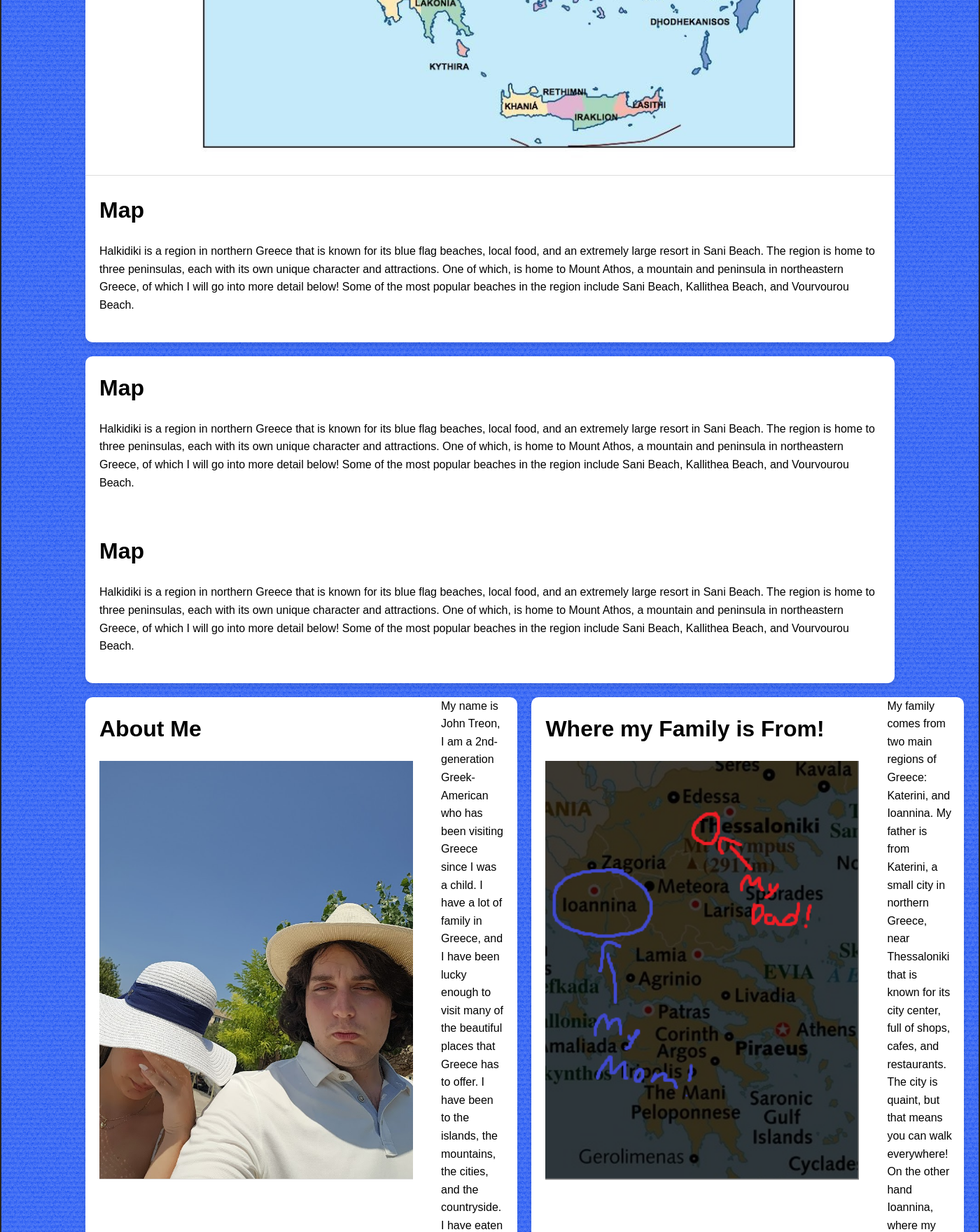
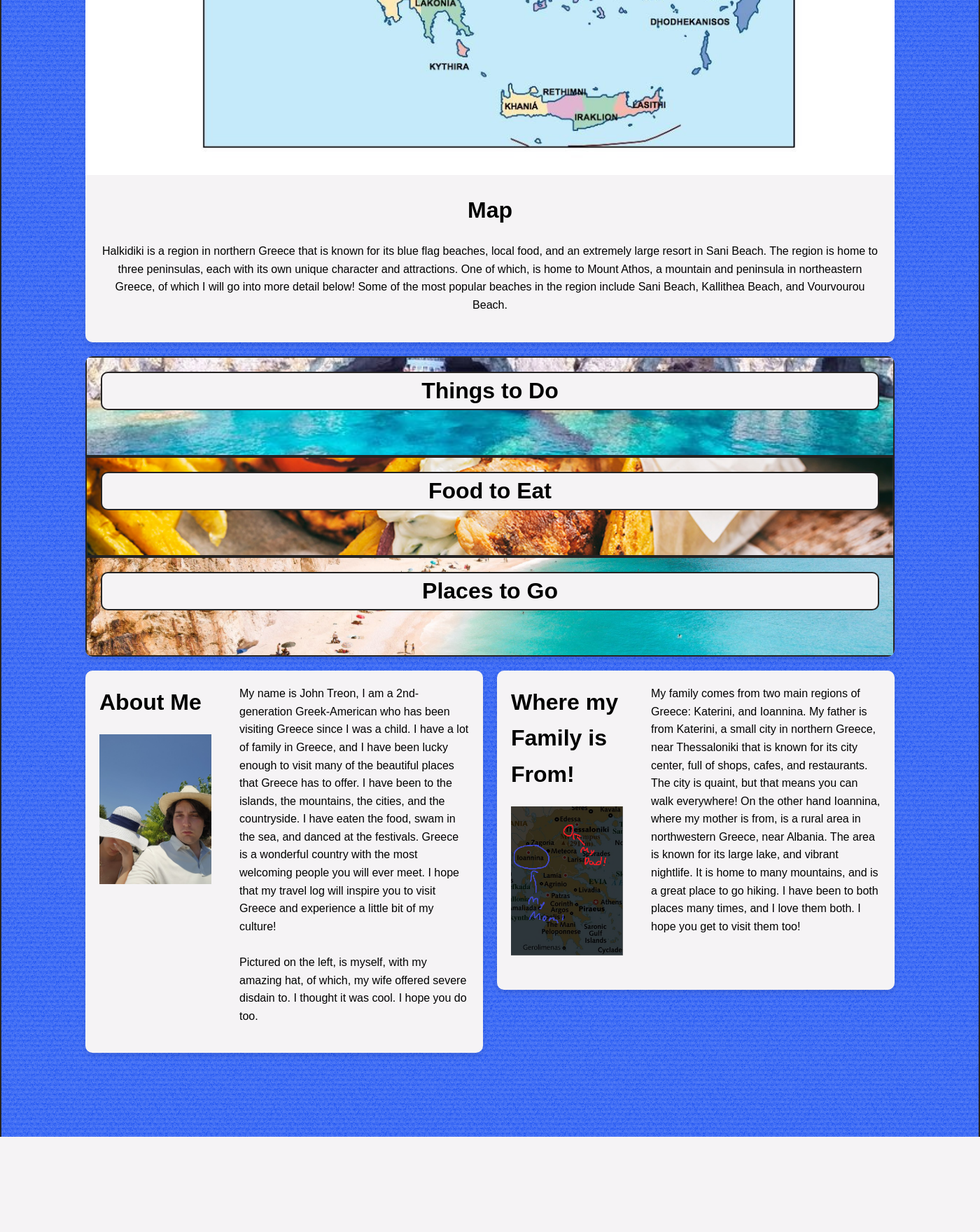
Before and after one commit to jht3250/ISTE240, a PHP site: page /html/index.html in a window 1400 px wide. Shown: the part 745-2505 px from the top of the page at 70% size. After the commit the page ends 2369 px from the top, so only its background shows below. Run offline with PHP 8.4, Linux system fonts and the light colour scheme.

Commit message:
finished main content. Working on references/grading page and adding a footer.

```diff
--- a/indiproj/css/styles-3.css
+++ b/indiproj/css/styles-3.css
@@ -287,7 +294,7 @@ body {
 }
 
 .homeitem {
-    background-color: white;
+    background-color: #F5F3F5;
     border-radius: 10px;
     box-shadow: 0 4px 8px rgba(0, 0, 0, 0.1);
     overflow: hidden;
@@ -298,10 +305,15 @@ body {
 .homeitem-image {
     width: 100%;
     height: auto;
-    border-bottom: 1px solid #ddd;
+    border-bottom: 1px solid #F5F3F5;
 }
 
 .homeitem-desc {
+    text-align: center;
+    display: flex;
+    flex-direction: column;
+    justify-content: center;
+    align-items: center;
     padding: 20px;
 }
 
@@ -331,7 +351,7 @@ body {
 
 .homeitem-about {
     display: flex;
-    background-color: white;
+    background-color: #F5F3F5;
     border-radius: 10px;
     box-shadow: 0 4px 8px rgba(0, 0, 0, 0.1);
     overflow: hidden;
@@ -339,16 +359,53 @@ body {
     width: 100%;
 }
 
+.selection {
+    cursor: pointer;
+    transition: opacity 0.1s ease-in;
+    border: 2px solid #252323;
+}
+
+.selection:hover {
+    opacity: 0.8;
+}
+
+.selection.eat {
+    background-image: url(../assets/images/gyro.jpg);
+    background-size: cover;
+    background-position: center;
+}
+
+.selection.go {
+    background-image: url(../assets/images/lefkada.webp);
+    background-size: cover;
+    background-position: center;
+}
+
+.selection.do {
+    background-image: url(../assets/images/paxos.jpg);
+    background-size: cover;
+    background-position: center;
+}
+
+.selection h2 {
+    border: 2px solid #252323;
+    border-radius: 10px;
+    background-color: #F5F3F5;
+}
+.selection p {
+    border: 2px solid #252323;
+    border-radius: 10px;
+    background-color: #F5F3F5;
+}
+
 .homeitem-about-image {
-    width: 28em;
+    width: 10rem;
     height: auto;
-    border-bottom: 1px solid #ddd;
+    border-bottom: 1px solid #F5F3F5;
 }
 
 .homeitem-about-desc {
-    padding-left: 20px;
-    padding-right: 20px;
-    padding-bottom: 20px;
+    padding: 20px;
 }
 
 .homeitem-about-desc h3 {
--- a/indiproj/html/index.html
+++ b/indiproj/html/index.html
@@ -30,28 +30,49 @@
                         </div>
                     </div>
                     <div class="homeitem">
-                        <div class="homeitem-desc">
+                        <div class="homeitem-desc selection do" onmouseover="toggleDescription(this)" onmouseout="toggleDescription(this)">
+                            <a class="hiddenlink" href="./do.html">
                                 <span>
-                                <h2> Map </h2>
+                                    <h2 > Things to Do </h2>
+                                    <p class="hidden">
                                         Halkidiki is a region in northern Greece that is known for its blue flag beaches, local food, and an extremely large resort in Sani Beach.
                                         The region is home to three peninsulas, each with its own unique character and attractions.
                                         One of which, is home to Mount Athos, a mountain and peninsula in northeastern Greece, of which I will go into more detail below!
                                         Some of the most popular beaches in the region include Sani Beach, Kallithea Beach, and Vourvourou Beach.
+                                    </p>
                                 </span>
+                            </a>
                         </div>
-                        <div class="homeitem-desc">
+                        <div class="homeitem-desc selection eat" onmouseover="toggleDescription(this)" onmouseout="toggleDescription(this)">
+                            <a class="hiddenlink" href="./do.html">
                                 <span>
-                                <h2> Map </h2>
+                                    <h2> Food to Eat </h2>
+                                    <p class="hidden">
                                         Halkidiki is a region in northern Greece that is known for its blue flag beaches, local food, and an extremely large resort in Sani Beach.
                                         The region is home to three peninsulas, each with its own unique character and attractions.
                                         One of which, is home to Mount Athos, a mountain and peninsula in northeastern Greece, of which I will go into more detail below!
                                         Some of the most popular beaches in the region include Sani Beach, Kallithea Beach, and Vourvourou Beach.
+                                    </p>
                                 </span>
+                            </a>
+                        </div>
+                        <div class="homeitem-desc selection go" onmouseover="toggleDescription(this)" onmouseout="toggleDescription(this)">
+                            <a class="hiddenlink" href="./do.html">
+                                <span>
+                                    <h2> Places to Go </h2>
+                                    <p class="hidden">
+                                        Halkidiki is a region in northern Greece that is known for its blue flag beaches, local food, and an extremely large resort in Sani Beach.
+                                        The region is home to three peninsulas, each with its own unique character and attractions.
+                                        One of which, is home to Mount Athos, a mountain and peninsula in northeastern Greece, of which I will go into more detail below!
+                                        Some of the most popular beaches in the region include Sani Beach, Kallithea Beach, and Vourvourou Beach.
+                                    </p>
+                                </span>
+                            </a>
                         </div>
                     </div>
                     <div class="bottomflex">
                         <div class="homeitem-about">
-                            <div class="homeitem-desc">
+                            <div class="homeitem-about-desc">
                                 <span>
                                     <h2> About Me </h2>
                                     <img src="../assets/images/john.png" class="homeitem-about-image" alt="A picture of John">
@@ -69,7 +90,7 @@
                             </div>
                         </div>
                         <div class="homeitem-about">
-                            <div class="homeitem-desc">
+                            <div class="homeitem-about-desc">
                                 <span>
                                     <h2> Where my Family is From! </h2>
                                     <img src="../assets/images/greecefamily.png" class="homeitem-about-image" alt="A picture of John">
@@ -97,6 +118,8 @@
                 <li><a href="./do.html">Things to Do</a></li>
                 <li><a href="./eat.html">Food to Eat</a></li>
                 <li><a href="./go.html">Places to Go</a></li>
+                <li><a href="./references.html">References</a></li>
+                <li><a href="./grading.html">Grading</a></li>
             </ul>
         </div>
     </body>
--- a/indiproj/html/references.html
+++ b/indiproj/html/references.html
@@ -10,3 +10,4 @@ Boussia, Nana, and Pavlos Papadimitriou. “In Focus: Halkidiki, Greece: By Nana
 “Map of Ioannina Greece - Travel Guide of Ioannina.” Maps of Greece, www.maps-of-greece.com/ioannina-map.htm. Accessed 10 Mar. 2025.
 475386594314757. “The Blue Caves of Paxos.” Feel Greece, www.feelgreece.com/en/blue-caves-paxos. Accessed 10 Mar. 2025.
 Regula, deTraci. “See Maps of Greece.” TripSavvy, TripSavvy, 19 Apr. 2020, www.tripsavvy.com/maps-of-greece-1526137.
+Lampri, byAmalia, et al. “Agia Paraskevi Monastery and Its Spectacular View.” Epirus Explorer, 15 Nov. 2022, epirusexplorer.com/en/zagorohoria-en/agia-paraskevi-monastery-and-its-spectacular-view/.
--- a/indiproj/js/scripts.js
+++ b/indiproj/js/scripts.js
@@ -11,33 +11,13 @@ function openMenu() {
     element.classList.toggle("active");
 }
 
-function changeImage(imageElement, newSrc) {
-    const mainImage = document.getElementById('main-image');
-    mainImage.classList.add('hidden');
-    setTimeout(() => {
-        mainImage.src = newSrc;
-        mainImage.classList.remove('hidden');
-    }, 200); // Match the duration of the CSS transition
-}
-
-function revertImage() {
-    const mainImage = document.getElementById('main-image');
-    mainImage.classList.add('hidden');
-    setTimeout(() => {
-        mainImage.src = '../assets/images/santorini.webp';
-        mainImage.classList.remove('hidden');
-    }, 200); // Match the duration of the CSS transition
-}
-
-function toggleDescription(image) {
-    const desc = image.nextElementSibling;
-    if (desc.classList.contains('hidden')) {
-        desc.classList.remove('hidden');
-        // Reset animation by re-adding the class
-        void desc.offsetWidth;
-        desc.classList.add(desc.classList.contains('slide-right') ? 'slide-right' : 'slide-left');
+function toggleDescription(element) {
+    const p = element.querySelector('p');
+    if (p.classList.contains('hidden')) {
+        p.classList.remove('hidden');
+        p.classList.add('show');
     } else {
-        desc.classList.add('hidden');
-        desc.classList.remove('slide-right', 'slide-left');
+        p.classList.add('hidden');
+        p.classList.remove('show');
     }
 }
```
Also changed, not shown: other parts of indiproj/css/styles-3.css (+31 -10 lines), indiproj/html/do.html (+6 -4 lines), indiproj/html/do/paxos.html (+6 -4 lines), indiproj/html/do/vikos.html (+11 -10 lines), indiproj/html/eat.html (+6 -4 lines), indiproj/html/eat/gyro.html (+6 -4 lines), indiproj/html/eat/kreatopita.html (+6 -4 lines), indiproj/html/go.html (+6 -4 lines), indiproj/html/go/halkidiki.html (+6 -4 lines), indiproj/html/go/ioannina.html (+6 -4 lines), indiproj/html/go/lefkada.html (+6 -4 lines), indiproj/assets/images/paraskevi.jpg (added), indiproj/html/grading.html (added). Lines whose indentation alone changed are shown as unchanged.
